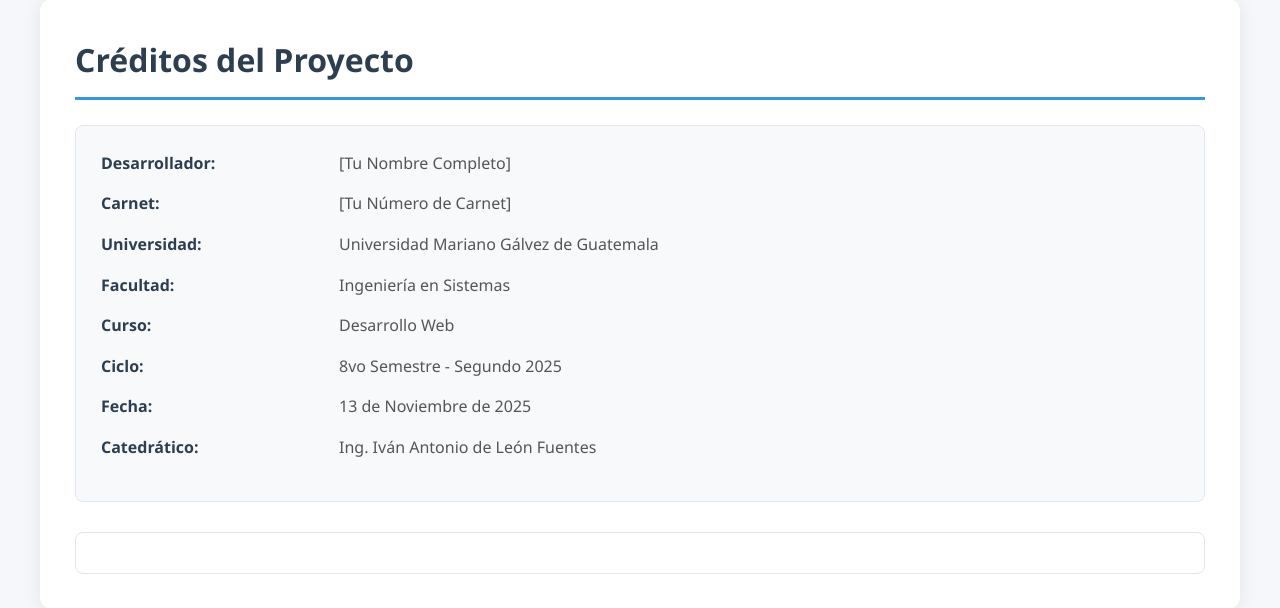
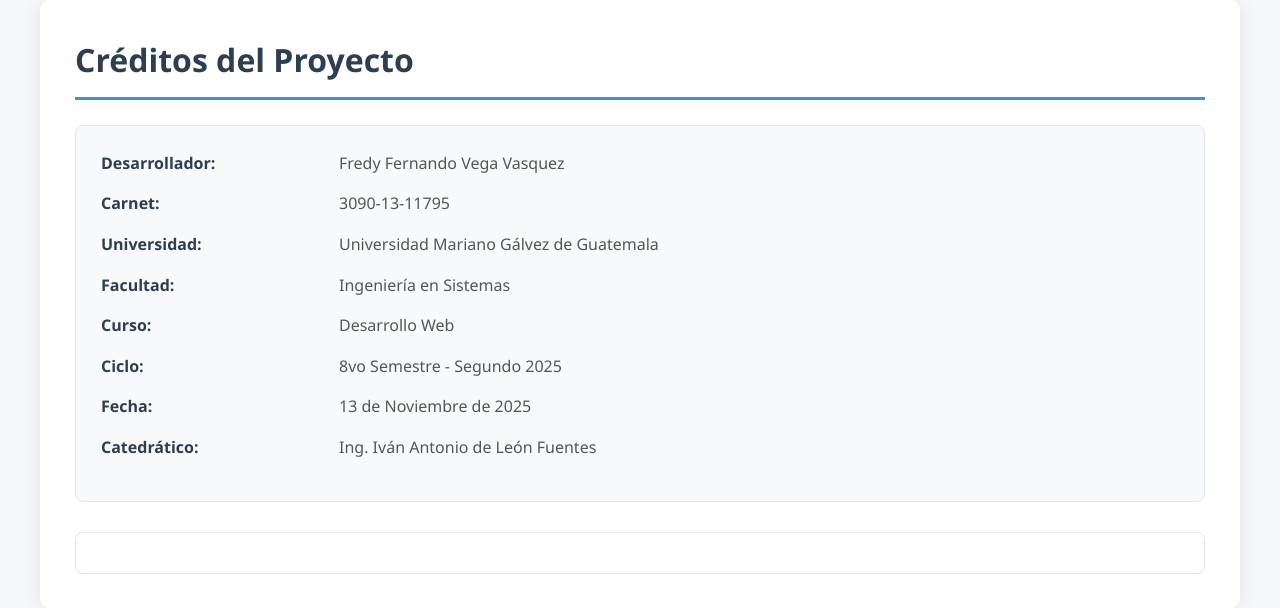
Before and after one commit to pc66qwerty/Examen-Final-Fredy-Vega, a Django app: page /categorias/ in a window 1280 px wide. Shown: the part 108-716 px from the top of the page. Run offline with Django 5.2, Linux system fonts and the light colour scheme.

Commit message:
agregando nombre

```diff
--- a/productos/templates/categorias/lista.html
+++ b/productos/templates/categorias/lista.html
@@ -8,12 +8,12 @@
 <div class="section-box">
     <div class="data-grid">
         <div class="data-label">Desarrollador:</div>
-        <div class="data-value">[Tu Nombre Completo]</div>
+        <div class="data-value">Fredy Fernando Vega Vasquez</div>
     </div>
 
     <div class="data-grid">
         <div class="data-label">Carnet:</div>
-        <div class="data-value">[Tu Número de Carnet]</div>
+        <div class="data-value">3090-13-11795</div>
     </div>
 
     <div class="data-grid">
```
